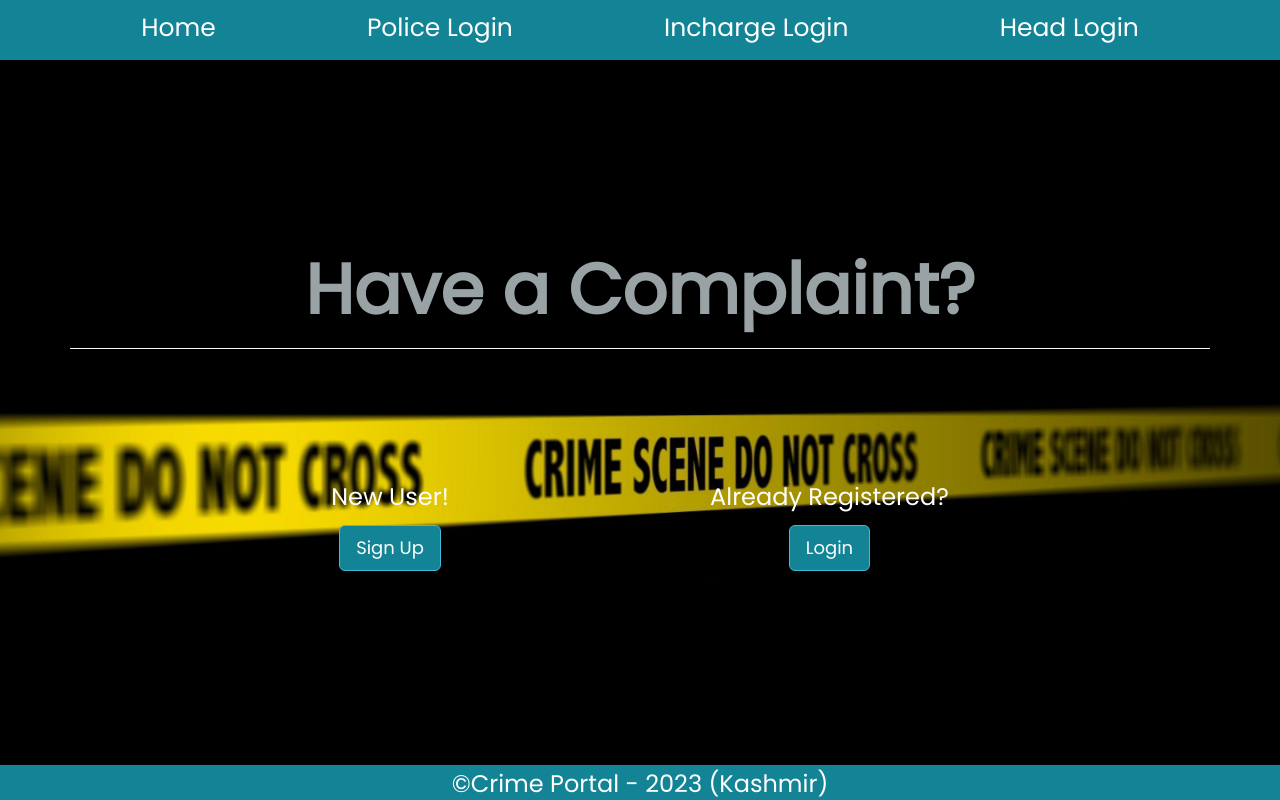
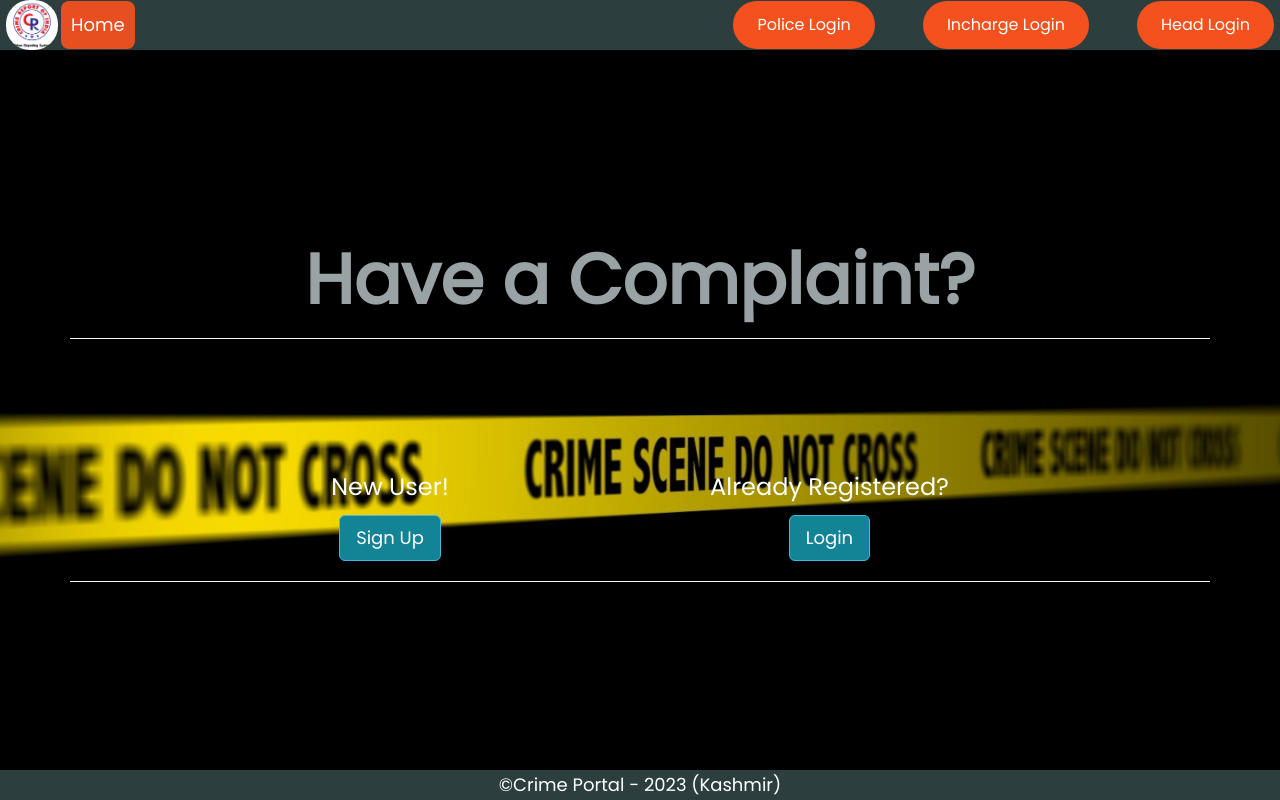
Before and after one commit to Dev-SheikhSuhail/CrimeReportingSystem, a PHP site: page /home.php in a window 1280 px wide. Run offline with PHP 8.4, Linux system fonts and the light colour scheme; some libraries are stand-ins or nearby versions.

Commit message:
Modify Homepage

```diff
--- a/home.php
+++ b/home.php
@@ -15,24 +15,21 @@
 
 <body>
     <header>
-        <nav>
-            <ul>
-                <li><a href="#">Home</a>
-                </li>
-                <li><a href="policelogin.php">Police Login</a></li>
-                <li><a href="inchargelogin.php">Incharge Login</a></li>
-                <li><a href="headlogin.php">Head Login</a></li>
-
-            </ul>
+        <div class="logo-section">
+            <a href="home.php"><img src="images/crs.png" /></a>
+            <button id="btn-home"><a href="home.php">Home</a></button>
+        </div>
+        <nav id="nbr">
+            <button id="btn"><a href="policelogin.php">Police Login</a></button>
+            <button id="btn"><a href="inchargelogin.php">Incharge Login</a></button>
+            <button id="btn"><a href="headlogin.php">Head Login</a></button>
         </nav>
     </header>
-
     <div class="container">
         <div class="row">
             <div class="col-lg-12">
                 <div class="content">
                     <h1>Have a Complaint?</h1>
-
                     <hr>
                     <div class="login-buttons">
                         <div>
@@ -48,13 +45,14 @@
                                 Login</a>
                         </div>
                     </div>
+                    <hr>
                 </div>
             </div>
         </div>
     </div>
 
-    <div class="footer">
-        <h3>&copy;Crime Portal - 2023 (Kashmir)</h3>
+    <div id="footer">
+        <div id="ftr-txt">&copy;Crime Portal - 2023 (Kashmir)</div>
     </div>
 
     <script type="text/javascript" src="https://code.jquery.com/jquery-2.1.4.js"></script>
--- a/styles.css
+++ b/styles.css
@@ -2,24 +2,13 @@
   margin: 0;
   padding: 0;
   font-family: "Poppins", sans-serif;
+  color: white;
 }
 
 body {
   background-size: cover;
   background-image: url(images/new-crime-scene.jpg);
   background-position: center;
-}
-
-body,
-html {
-  width: 100%;
-  height: 100%;
-  color: white;
-}
-
-.navbar-default {
-  color: white;
-  border: 2px solid grey;
 }
 
 h1 {
@@ -60,21 +49,50 @@ hr {
 }
 
 header {
-  background-color: #138496;
-  width: 100vw;
-  height: 60px;
+  background-color: #2c3e3e;
+  height: 50px;
+  display: flex;
+  align-items: center;
+  font-size: 20px;
+  justify-content: space-between;
+  padding: 0 6px;
 }
 
-header ul {
+.logo-section {
   display: flex;
-  justify-content: space-evenly;
-  flex-direction: row;
+  align-items: center;
+  gap: 3px;
+}
+.logo-section img {
+  width: 52px;
+  border-radius: 24px;
 }
 
-header li {
+#nbr {
+  display: flex;
+  align-items: center;
+  gap: 48px;
+  font-size: 22px;
+}
+#nbr li {
   list-style-type: none;
-  font-size: 25px;
-  padding: 10px;
+}
+
+#btn {
+  font-size: 16px;
+  background: #f4511f;
+  border: 0;
+  color: white;
+  border-radius: 24px;
+  padding: 13px 24px;
+}
+#btn-home {
+  font-size: 18px;
+  background: #e74e20;
+  border: 0;
+  color: white;
+  border-radius: 8px;
+  padding: 11px 10px;
 }
 
 a {
@@ -94,18 +112,22 @@ a:hover {
   justify-content: space-evenly;
 }
 
-.footer {
-  position: fixed;
-  bottom: 0;
-  width: 100vw;
-  height: 35px;
-  background-color: #138496;
-  color: white;
+#ftr-txt {
   display: flex;
+  background: #2c3e3e;
+  height: 30px;
+  font-size: 18px;
+  align-items: center;
   justify-content: center;
-  align-items: center;
+  margin-bottom: 0;
 }
 
-.footer h3 {
-  margin-top: 13px;
+body {
+  display: flex;
+  flex-direction: column;
+  min-height: 100vh;
 }
+
+.container {
+  flex: 1;
+}
```
